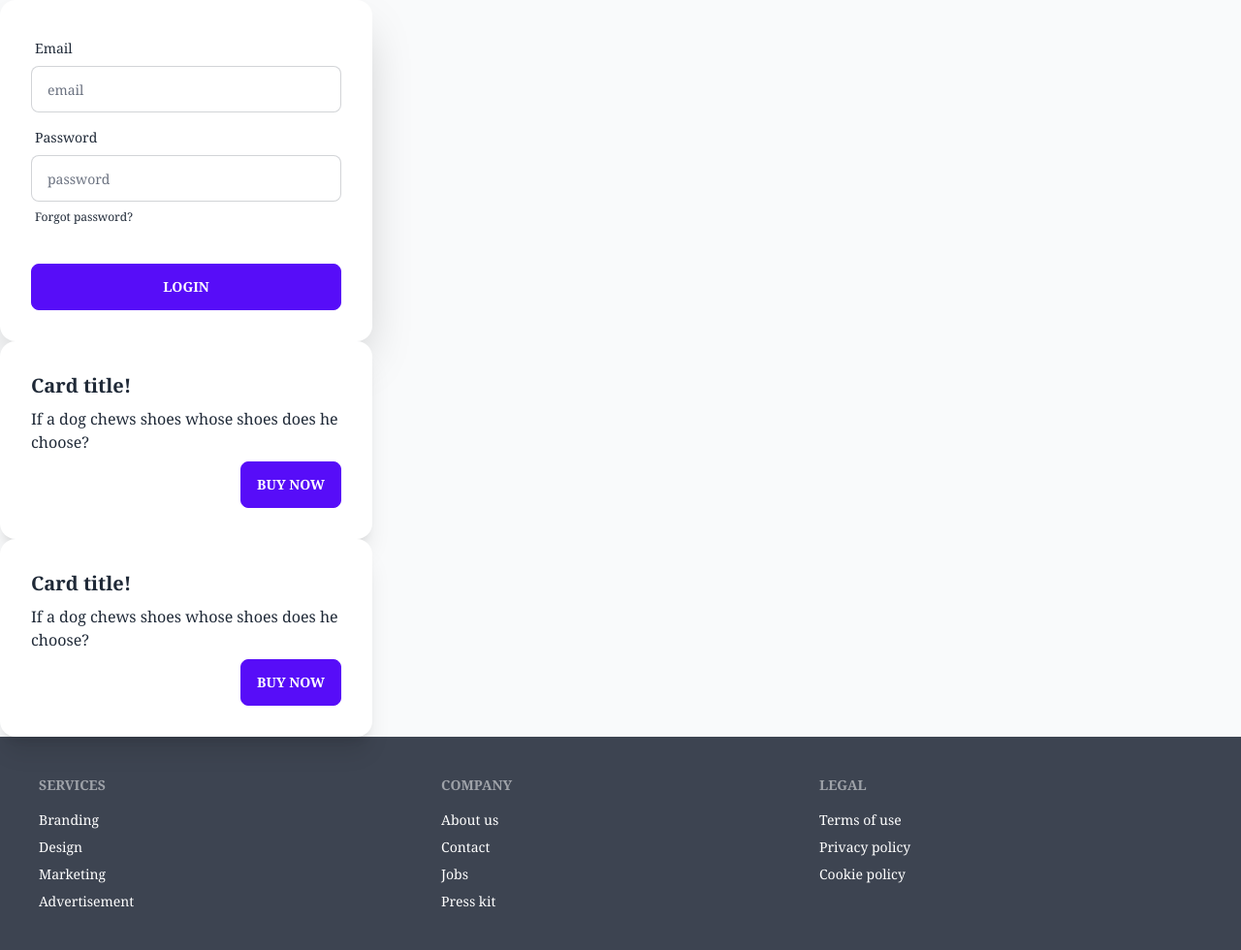
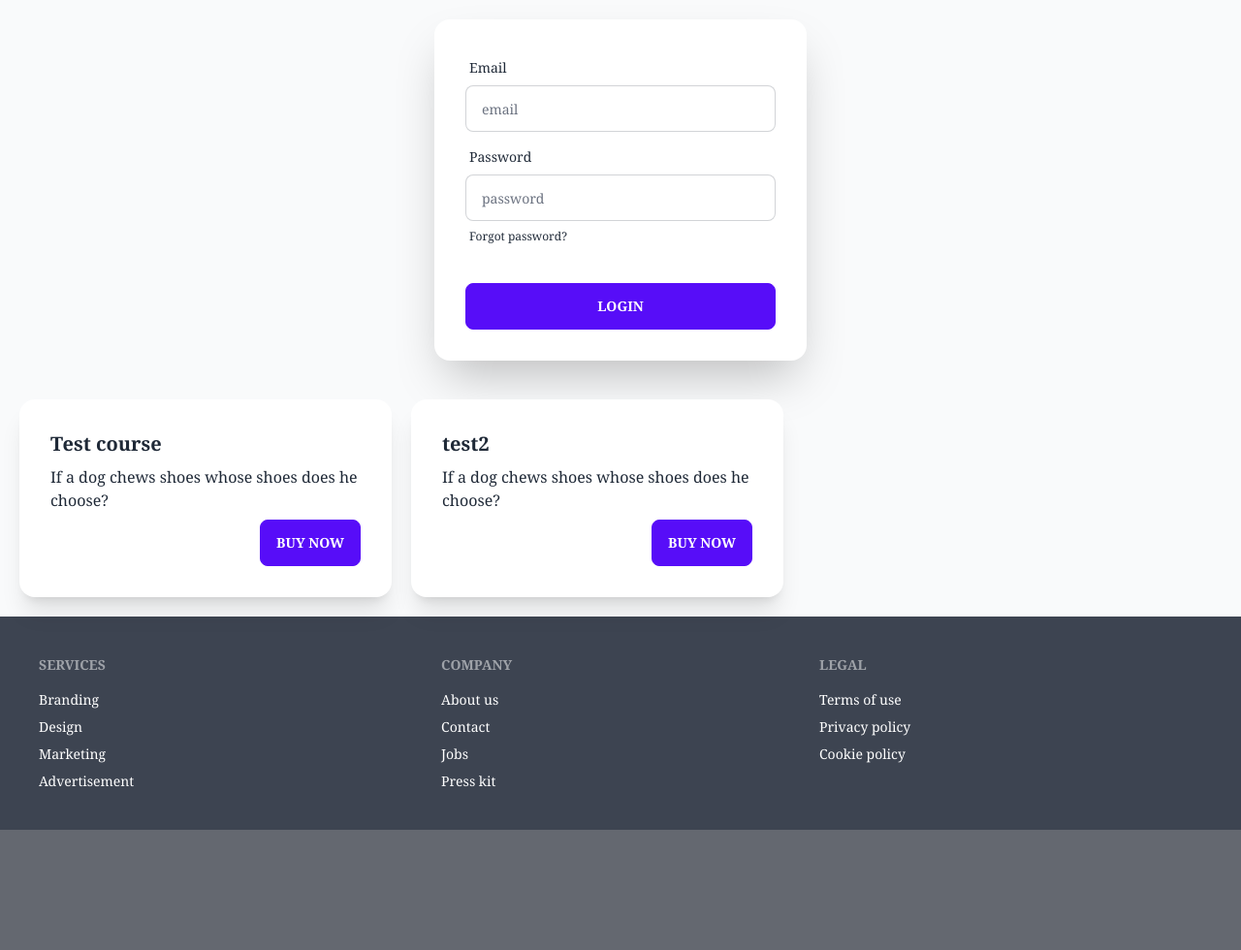
Before and after one commit to aglucky/opencourse, a Django app: template main/templates/main/index.html in a window 1280 px wide. Shown: the part 800-1780 px from the top of the page at 97% size. After the commit the page ends 1656 px from the top, so only its background shows below. Run offline with Django 4.2, Linux system fonts and the light colour scheme; the template is opened without the code that fills it: values that come from a table or form of the project are taken from there, others are empty; data comes from the database, SQL or seed files in the repository; parts of the project's set-up code (start-up, migrations or seed data) failed here and were passed over; some libraries are stand-ins or nearby versions.

Commit message:
centered form

```diff
--- a/main/static/css/dist/styles.css
+++ b/main/static/css/dist/styles.css
@@ -2966,6 +2966,14 @@ body[dir="rtl"] .checkbox:checked,
   position: sticky;
 }
 
+.m-10 {
+  margin: 2.5rem;
+}
+
+.m-5 {
+  margin: 1.25rem;
+}
+
 .mx-auto {
   margin-left: auto;
   margin-right: auto;
@@ -3035,8 +3047,8 @@ body[dir="rtl"] .checkbox:checked,
   transform: translate(var(--tw-translate-x), var(--tw-translate-y)) rotate(var(--tw-rotate)) skewX(var(--tw-skew-x)) skewY(var(--tw-skew-y)) scaleX(var(--tw-scale-x)) scaleY(var(--tw-scale-y));
 }
 
-.flex-col {
-  flex-direction: column;
+.flex-row {
+  flex-direction: row;
 }
 
 .items-center {
@@ -3051,8 +3063,10 @@ body[dir="rtl"] .checkbox:checked,
   justify-content: center;
 }
 
-.rounded-lg {
-  border-radius: 0.5rem;
+.space-x-5 > :not([hidden]) ~ :not([hidden]) {
+  --tw-space-x-reverse: 0;
+  margin-right: calc(1.25rem * var(--tw-space-x-reverse));
+  margin-left: calc(1.25rem * calc(1 - var(--tw-space-x-reverse)));
 }
 
 .border {
@@ -3125,6 +3124,12 @@ body[dir="rtl"] .checkbox:checked,
 .text-neutral-content {
   --tw-text-opacity: 1;
   color: hsl(var(--nc) / var(--tw-text-opacity));
+}
+
+.shadow-2xl {
+  --tw-shadow: 0 25px 50px -12px rgb(0 0 0 / 0.25);
+  --tw-shadow-colored: 0 25px 50px -12px var(--tw-shadow-color);
+  box-shadow: var(--tw-ring-offset-shadow, 0 0 #0000), var(--tw-ring-shadow, 0 0 #0000), var(--tw-shadow);
 }
 
 .shadow-xl {
@@ -3133,12 +3138,6 @@ body[dir="rtl"] .checkbox:checked,
   box-shadow: var(--tw-ring-offset-shadow, 0 0 #0000), var(--tw-ring-shadow, 0 0 #0000), var(--tw-shadow);
 }
 
-.shadow-2xl {
-  --tw-shadow: 0 25px 50px -12px rgb(0 0 0 / 0.25);
-  --tw-shadow-colored: 0 25px 50px -12px var(--tw-shadow-color);
-  box-shadow: var(--tw-ring-offset-shadow, 0 0 #0000), var(--tw-ring-shadow, 0 0 #0000), var(--tw-shadow);
-}
-
 .filter {
   filter: var(--tw-blur) var(--tw-brightness) var(--tw-contrast) var(--tw-grayscale) var(--tw-hue-rotate) var(--tw-invert) var(--tw-saturate) var(--tw-sepia) var(--tw-drop-shadow);
 }
--- a/main/templates/main/index.html
+++ b/main/templates/main/index.html
@@ -2,6 +2,7 @@
 
 
 {% block content %}
+<!-- HERO -->
 <div class="hero min-h-screen" style="background-image: url(https://api.lorem.space/image/fashion?w=1000&h=800);">
   <div class="hero-overlay bg-opacity-60"></div>
   <div class="hero-content text-center text-neutral-content">
@@ -13,8 +14,9 @@
   </div>
 </div>
 
-
-<div class="card flex-shrink-0 w-full max-w-sm shadow-2xl bg-base-100">
+<!-- FORM -->
+<div class="flex justify-center">
+  <div class="card m-5 flex-shrink-0 w-full max-w-sm shadow-2xl bg-base-100 ">
     <div class="card-body">
       <div class="form-control">
         <label class="label">
@@ -36,14 +38,14 @@
       </div>
     </div>
   </div>
-
-
-
+</div>
+<!-- Cards -->
 {% if latest_course_list %}
+<div class="flex flex-row m-5 space-x-5">
   {% for course in latest_course_list %}
   <div class="card w-96 bg-base-100 shadow-xl">
     <div class="card-body">
-      <h2 class="card-title">Card title!</h2>
+      <h2 class="card-title">{{course.name}}</h2>
       <p>If a dog chews shoes whose shoes does he choose?</p>
       <div class="card-actions justify-end">
         <a class="btn btn-primary">Buy Now</a>
@@ -51,5 +53,6 @@
     </div>
   </div>
   {% endfor %}
+</div>
 {% endif %}
 {% endblock %}
```
Also changed, not shown: other parts of main/static/css/dist/styles.css (+11 -28 lines). Lines whose indentation alone changed are shown as unchanged.
